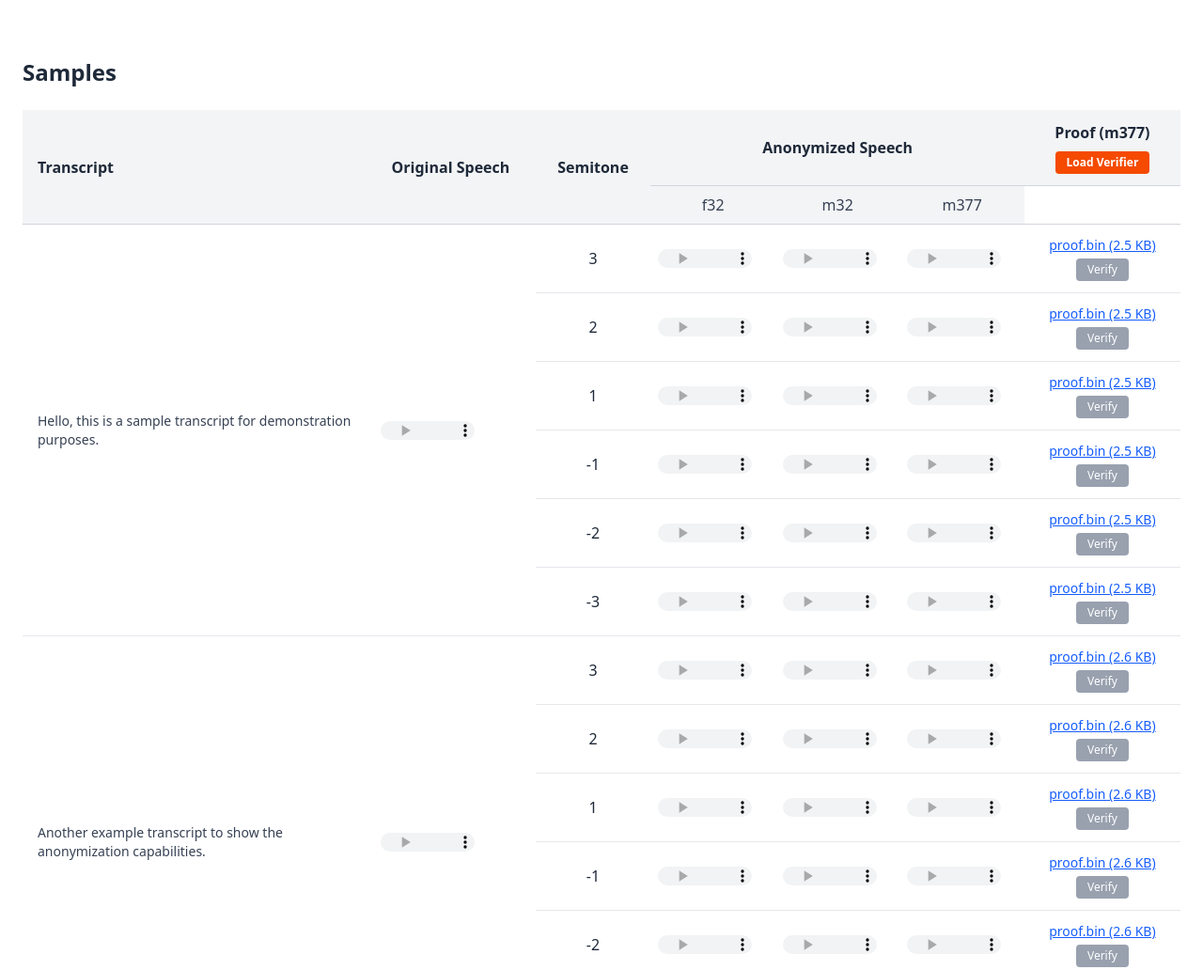
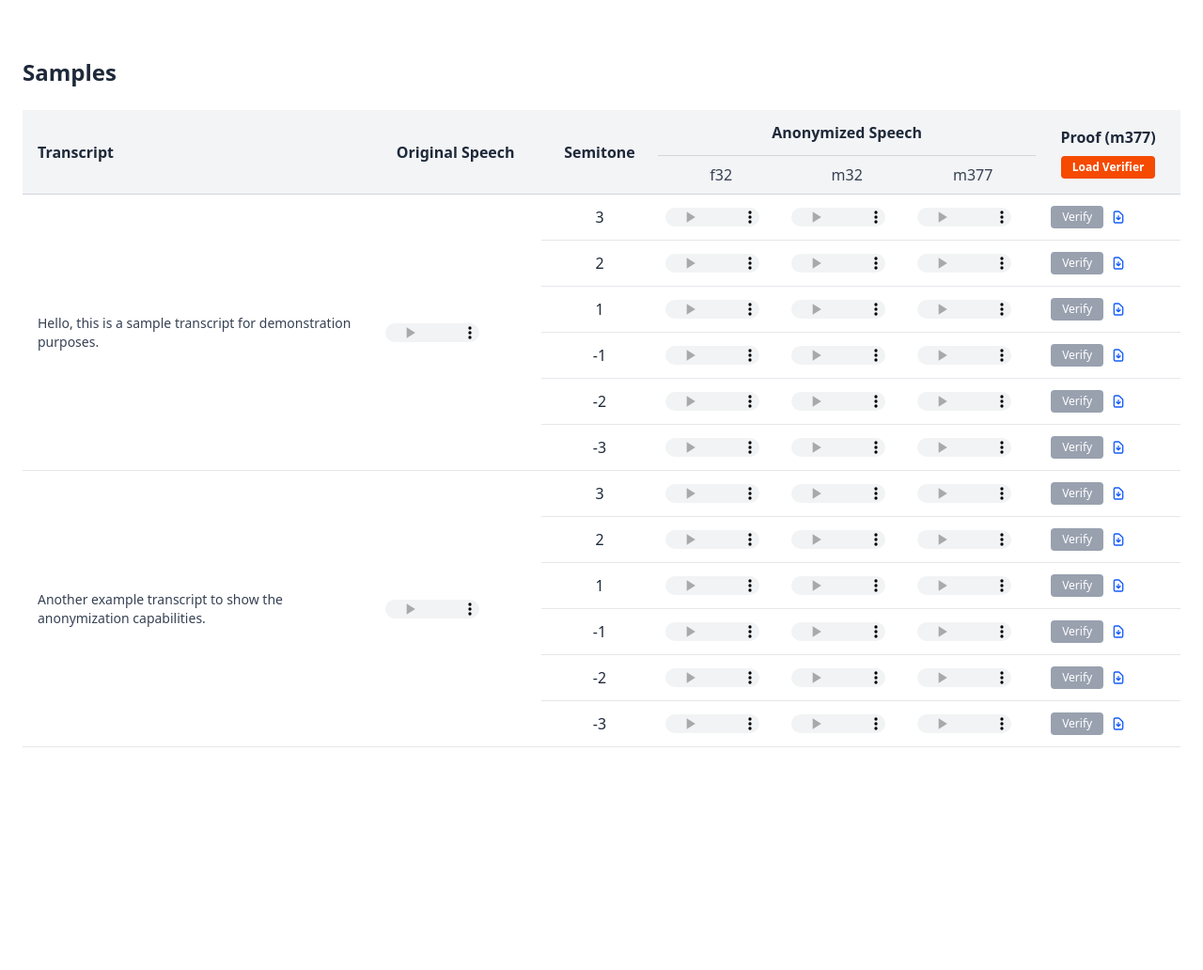
Before and after one commit to wizicer/zkVSA, an Astro site in the folder docs/: page / in a window 1280 px wide. Shown: the part 717-1749 px from the top of the page at 94% size. After the commit the page ends 1544 px from the top, so only its background shows below. Built offline with nearby package versions, Linux system fonts and the light colour scheme; Astro itself is replaced by a stand-in of ours.

Commit message:
minor fix

```diff
--- a/docs/src/components/VerifyButton.astro
+++ b/docs/src/components/VerifyButton.astro
@@ -9,11 +9,7 @@ export interface Props {
 const { proofId, downloadUrl, fileSize, disabled = false } = Astro.props;
 ---
 
-<div class="flex flex-col items-center space-y-1">
-  <a href={downloadUrl} download
-     class="text-blue-600 hover:text-blue-800 text-sm underline">
-    proof.bin ({fileSize})
-  </a>
+<div class="flex items-center space-x-2">
   <button data-verify-button data-proof-id={proofId}
           disabled={disabled}
           class={`px-3 py-1 text-white text-xs rounded transition-colors ${
@@ -24,6 +20,13 @@ const { proofId, downloadUrl, fileSize, disabled = false } = Astro.props;
           title={disabled ? 'Must load verifier first to verify' : ''}>
     Verify
   </button>
+  <a href={downloadUrl} download
+     class="text-blue-600 hover:text-blue-800 transition-colors"
+     title={`Download proof.bin (${fileSize})`}>
+    <svg class="w-4 h-4" fill="none" stroke="currentColor" viewBox="0 0 24 24">
+      <path stroke-linecap="round" stroke-linejoin="round" stroke-width="2" d="M12 10v6m0 0l-3-3m3 3l3-3m2 8H7a2 2 0 01-2-2V5a2 2 0 012-2h5.586a1 1 0 01.707.293l5.414 5.414a1 1 0 01.293.707V19a2 2 0 01-2 2z"></path>
+    </svg>
+  </a>
 </div>
 
 <script>
--- a/docs/src/pages/index.astro
+++ b/docs/src/pages/index.astro
@@ -68,7 +68,7 @@ let isVerifierLoaded = false;
                 <th rowspan="2" class="px-4 py-3 text-center font-semibold text-gray-800">Original Speech</th>
                 <th rowspan="2" class="px-4 py-3 text-center font-semibold text-gray-800">Semitone</th>
                 <th colspan="3" class="px-4 py-3 text-center font-semibold text-gray-800">Anonymized Speech</th>
-                <th class="px-4 py-3 text-center font-semibold text-gray-800">
+                <th rowspan="2" class="px-4 py-3 text-center font-semibold text-gray-800">
                   <div class="flex flex-col items-center space-y-2">
                     <span>Proof (m377)</span>
                     <button id="load-verifier-btn"
```
